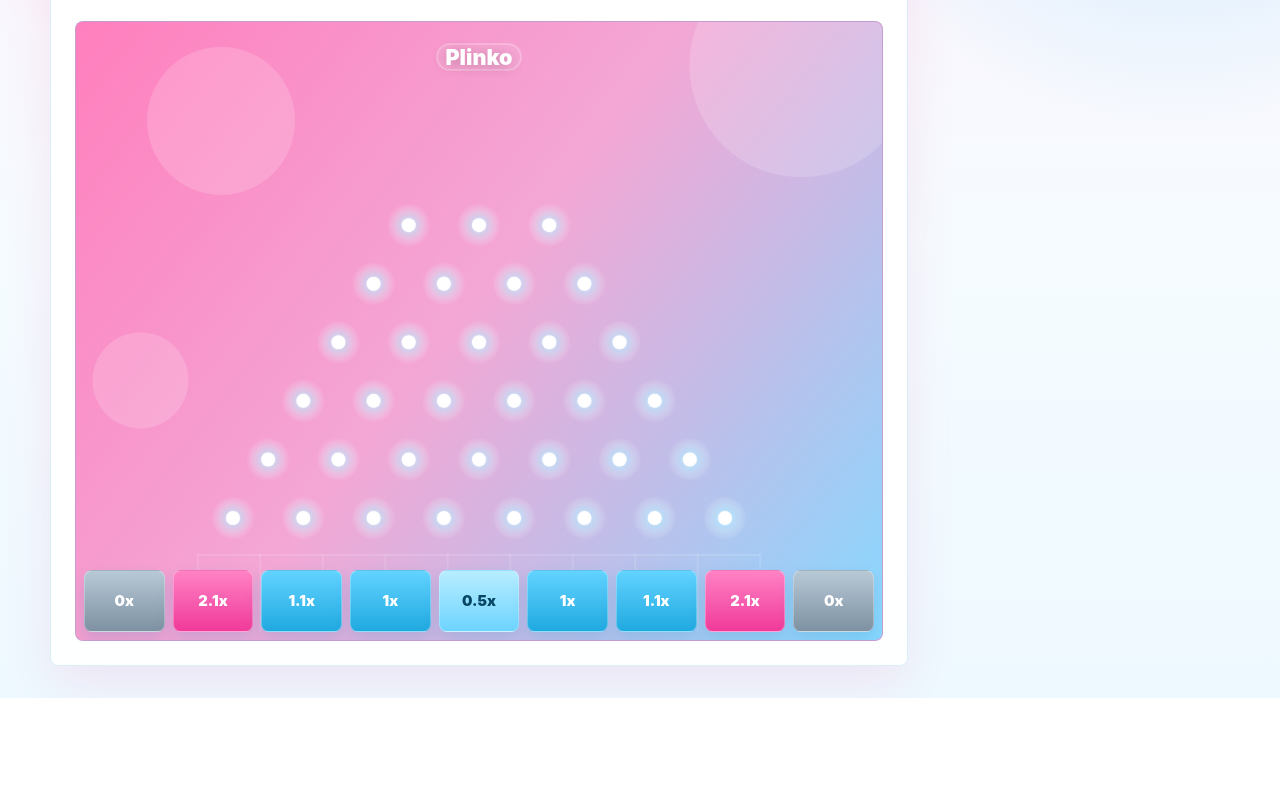
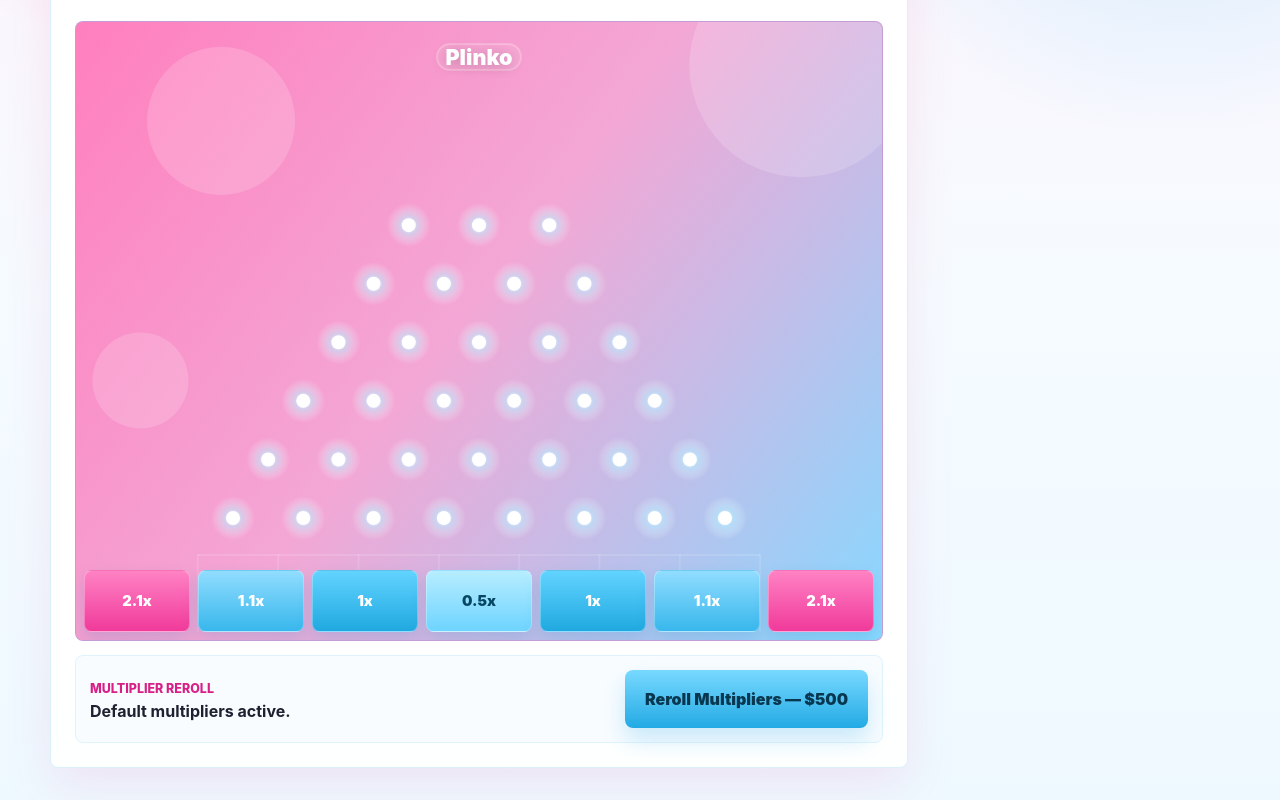
Before and after one commit to Woojoo-space/Plinko, a React (Vite) app: page / in a window 1280 px wide. Shown: the part 339-1139 px from the top of the page. Before the commit the page ends 1037 px from the top, so only its background shows below. Built offline with nearby package versions, Linux system fonts and the light colour scheme.

Commit message:
Add paid multiplier rerolls

```diff
--- a/src/App.css
+++ b/src/App.css
@@ -178,7 +178,7 @@ button:disabled {
   right: 0;
   z-index: 2;
   display: grid;
-  grid-template-columns: repeat(9, minmax(0, 1fr));
+  grid-template-columns: repeat(7, minmax(0, 1fr));
   gap: 8px;
   padding: 0 8px 8px;
   pointer-events: none;
@@ -199,19 +199,60 @@ button:disabled {
 }
 
 .slot:nth-child(1),
-.slot:nth-child(9) {
-  background: linear-gradient(180deg, #b8c9d6, #7d91a2);
-  color: #ffffff;
+.slot:nth-child(7) {
+  background: linear-gradient(180deg, #ff82c4, #f03a9a);
 }
 
 .slot:nth-child(2),
-.slot:nth-child(8) {
-  background: linear-gradient(180deg, #ff82c4, #f03a9a);
+.slot:nth-child(6) {
+  background: linear-gradient(180deg, #91ddff, #38b7ec);
 }
 
-.slot:nth-child(5) {
+.slot:nth-child(4) {
   background: linear-gradient(180deg, #b7edff, #6ed4ff);
   color: #064663;
+}
+
+.reroll-panel {
+  display: grid;
+  grid-template-columns: minmax(0, 1fr) auto;
+  gap: 14px;
+  align-items: center;
+  margin-top: 14px;
+  padding: 14px;
+  border: 1px solid #dff3ff;
+  border-radius: 8px;
+  background: #f8fcff;
+  text-align: left;
+}
+
+.reroll-panel strong {
+  display: block;
+  color: #1f2030;
+  font-size: 1rem;
+  margin-top: 4px;
+}
+
+.reroll-button {
+  min-height: 58px;
+  background: linear-gradient(180deg, #78d9ff, #23aae4);
+  color: #08374f;
+  box-shadow: 0 12px 22px rgba(35, 170, 228, 0.22);
+}
+
+.rarity-uncommon {
+  border-color: rgba(35, 170, 228, 0.44);
+}
+
+.rarity-rare {
+  border-color: rgba(216, 31, 135, 0.4);
+  box-shadow: 0 12px 32px rgba(216, 31, 135, 0.14);
+}
+
+.rarity-epic,
+.rarity-legendary {
+  border-color: rgba(255, 116, 187, 0.68);
+  box-shadow: 0 14px 36px rgba(255, 116, 187, 0.22);
 }
 
 .history-panel {
@@ -307,4 +348,8 @@ button:disabled {
     min-height: 46px;
     font-size: 0.68rem;
   }
+
+  .reroll-panel {
+    grid-template-columns: 1fr;
+  }
 }
--- a/src/App.jsx
+++ b/src/App.jsx
@@ -2,11 +2,14 @@ import { useEffect, useMemo, useRef, useState } from 'react';
 import './App.css';
 
 const ROWS = 8;
-const SLOT_COUNT = ROWS + 1;
 const HIDDEN_TOP_ROWS = 2;
 const STARTING_BALANCE = 1000;
 const INITIAL_BET = 25;
-const MULTIPLIERS = [0, 2.1, 1.1, 1, 0.5, 1, 1.1, 2.1, 0];
+const DEFAULT_MULTIPLIERS = [2.1, 1.1, 1, 0.5, 1, 1.1, 2.1];
+const SLOT_COUNT = DEFAULT_MULTIPLIERS.length;
+const REROLL_COST = 500;
+const REROLL_COST_LABEL = '$500';
+const SAVE_KEY = 'plinko-progress-v1';
 const BALL_RADIUS = 10;
 const PEG_RADIUS = 7;
 const GRAVITY = 0.34;
@@ -15,6 +18,45 @@ const RESTITUTION = 0.38;
 const PEG_IMPACT_DAMPING = 0.82;
 const MAX_LAUNCH_ANGLE = 0.18;
 const MAX_SPIN = 0.045;
+const MULTIPLIER_PRESETS = {
+  common: [
+    { name: 'Common 1', values: [2.4, 1, 0.9, 0.55, 0.9, 1, 2.4] },
+    { name: 'Common 2', values: [3, 0.9, 0.9, 0.6, 0.9, 0.9, 3] },
+    { name: 'Common 3', values: [3.6, 0.8, 0.9, 0.65, 0.9, 0.8, 3.6] },
+    { name: 'Common 4', values: [4.2, 0.8, 0.9, 0.6, 0.9, 0.8, 4.2] },
+    { name: 'Common 5', values: [2.6, 1.2, 0.9, 0.55, 0.9, 1.2, 2.6] },
+    { name: 'Common 6', values: [3.2, 1.1, 0.9, 0.55, 0.9, 1.1, 3.2] },
+    { name: 'Common 7', values: [4.5, 0.7, 0.95, 0.6, 0.95, 0.7, 4.5] },
+    { name: 'Common 8', values: [5, 0.7, 0.95, 0.6, 0.95, 0.7, 5] },
+  ],
+  uncommon: [
+    { name: 'Uncommon 1', values: [2.8, 1.3, 0.95, 0.5, 0.95, 1.3, 2.8] },
+    { name: 'Uncommon 2', values: [3.5, 1.1, 0.95, 0.55, 0.95, 1.1, 3.5] },
+    { name: 'Uncommon 3', values: [4, 1, 1, 0.55, 1, 1, 4] },
+    { name: 'Uncommon 4', values: [4.8, 0.9, 1, 0.55, 1, 0.9, 4.8] },
+    { name: 'Uncommon 5', values: [5.5, 0.8, 1, 0.55, 1, 0.8, 5.5] },
+  ],
+  rare: [
+    { name: 'Rare 1', values: [3, 1.4, 1, 0.5, 1, 1.4, 3] },
+    { name: 'Rare 2', values: [4, 1.2, 1.05, 0.5, 1.05, 1.2, 4] },
+    { name: 'Rare 3', values: [5, 1, 1.05, 0.55, 1.05, 1, 5] },
+    { name: 'Rare 4', values: [6, 0.9, 1.05, 0.55, 1.05, 0.9, 6] },
+  ],
+  epic: [
+    { name: 'Epic 1', values: [4, 1.4, 1.05, 0.5, 1.05, 1.4, 4] },
+    { name: 'Epic 2', values: [5.5, 1.1, 1.1, 0.55, 1.1, 1.1, 5.5] },
+  ],
+  legendary: [
+    { name: 'Legendary 1', values: [6, 1.2, 1.1, 0.5, 1.1, 1.2, 6] },
+  ],
+};
+const RARITY_CHANCES = [
+  { rarity: 'common', chance: 0.45 },
+  { rarity: 'uncommon', chance: 0.3 },
+  { rarity: 'rare', chance: 0.16 },
+  { rarity: 'epic', chance: 0.07 },
+  { rarity: 'legendary', chance: 0.02 },
+];
 
 function formatMoney(amount) {
   return `$${amount.toLocaleString('en-US', {
@@ -29,6 +71,73 @@ function formatBetInput(amount) {
 
 function clamp(value, min, max) {
   return Math.min(Math.max(value, min), max);
+}
+
+function isValidMultiplierSet(multipliers) {
+  return (
+    Array.isArray(multipliers) &&
+    multipliers.length === SLOT_COUNT &&
+    multipliers.every((multiplier) => Number.isFinite(multiplier))
+  );
+}
+
+function loadSavedProgress() {
+  if (typeof window === 'undefined') {
+    return {
+      balance: STARTING_BALANCE,
+      multipliers: DEFAULT_MULTIPLIERS,
+      rarity: 'default',
+    };
+  }
+
+  try {
+    const savedProgress = JSON.parse(window.localStorage.getItem(SAVE_KEY));
+    const savedBalance = Number(savedProgress?.balance);
+    const hasSavedMultipliers = isValidMultiplierSet(savedProgress?.multipliers);
+
+    return {
+      balance: Number.isFinite(savedBalance) && savedBalance >= 0 ? savedBalance : STARTING_BALANCE,
+      multipliers: hasSavedMultipliers ? savedProgress.multipliers : DEFAULT_MULTIPLIERS,
+      rarity: hasSavedMultipliers ? savedProgress?.rarity || 'custom' : 'default',
+    };
+  } catch {
+    return {
+      balance: STARTING_BALANCE,
+      multipliers: DEFAULT_MULTIPLIERS,
+      rarity: 'default',
+    };
+  }
+}
+
+function saveProgress(progress) {
+  if (typeof window === 'undefined') {
+    return;
+  }
+
+  window.localStorage.setItem(SAVE_KEY, JSON.stringify(progress));
+}
+
+function rerollMultiplierPreset() {
+  const rarityRoll = Math.random();
+  let cumulativeChance = 0;
+  let selectedRarity = RARITY_CHANCES[RARITY_CHANCES.length - 1].rarity;
+
+  for (const { rarity, chance } of RARITY_CHANCES) {
+    cumulativeChance += chance;
+    if (rarityRoll <= cumulativeChance) {
+      selectedRarity = rarity;
+      break;
+    }
+  }
+
+  const presets = MULTIPLIER_PRESETS[selectedRarity];
+  const preset = presets[Math.floor(Math.random() * presets.length)];
+
+  return {
+    rarity: selectedRarity,
+    name: preset.name,
+    multipliers: [...preset.values],
+  };
 }
 
 function getBoardGeometry(width, height) {
@@ -189,9 +298,19 @@ function App() {
   const geometryRef = useRef(null);
   const nextBallId = useRef(1);
   const activeBetsRef = useRef(new Map());
+  const multipliersRef = useRef(DEFAULT_MULTIPLIERS);
+  const rerollInProgressRef = useRef(false);
+  const rerollTimerRef = useRef(null);
+  const initialProgress = useMemo(loadSavedProgress, []);
 
-  const [balance, setBalance] = useState(STARTING_BALANCE);
+  const [balance, setBalance] = useState(initialProgress.balance);
   const [betInput, setBetInput] = useState(String(INITIAL_BET));
+  const [activeMultipliers, setActiveMultipliers] = useState(initialProgress.multipliers);
+  const [activeRarity, setActiveRarity] = useState(initialProgress.rarity);
+  const [isRerolling, setIsRerolling] = useState(false);
+  const [rerollMessage, setRerollMessage] = useState(
+    initialProgress.rarity === 'default' ? 'Default multipliers active.' : `${initialProgress.rarity} multipliers active.`,
+  );
   const [activeBalls, setActiveBalls] = useState(0);
   const [lastDrop, setLastDrop] = useState('Drop a ball to start playing.');
   const [history, setHistory] = useState([]);
@@ -202,12 +321,24 @@ function App() {
 
   const slotLabels = useMemo(
     () =>
-      MULTIPLIERS.map((multiplier, index) => ({
+      activeMultipliers.map((multiplier, index) => ({
         id: `${multiplier}-${index}`,
         multiplier,
       })),
-    [],
+    [activeMultipliers],
   );
+
+  useEffect(() => {
+    multipliersRef.current = activeMultipliers;
+  }, [activeMultipliers]);
+
+  useEffect(() => {
+    saveProgress({
+      balance,
+      multipliers: activeMultipliers,
+      rarity: activeRarity,
+    });
+  }, [activeMultipliers, activeRarity, balance]);
 
   useEffect(() => {
     const canvas = canvasRef.current;
@@ -230,7 +361,7 @@ function App() {
 
     function finishBall(ball, slotIndex) {
       const dropBet = activeBetsRef.current.get(ball.id) ?? 0;
-      const multiplier = MULTIPLIERS[slotIndex];
+      const multiplier = multipliersRef.current[slotIndex] ?? 0;
       const payout = dropBet * multiplier;
       const profit = payout - dropBet;
 
@@ -319,6 +450,7 @@ function App() {
     return () => {
       resizeObserver.disconnect();
       window.cancelAnimationFrame(animationRef.current);
+      window.clearTimeout(rerollTimerRef.current);
     };
   }, []);
 
@@ -381,11 +513,42 @@ function App() {
     setBetInput(formatBetInput(Math.min(nextBet, maxBet)));
   }
 
+  function handleRerollMultipliers() {
+    if (rerollInProgressRef.current) {
+      return;
+    }
+
+    if (balance < REROLL_COST) {
+      setRerollMessage(`Not enough money. Reroll costs ${formatMoney(REROLL_COST)}.`);
+      setLastDrop(`Not enough money to reroll multipliers.`);
+      return;
+    }
+
+    rerollInProgressRef.current = true;
+    setIsRerolling(true);
+
+    const result = rerollMultiplierPreset();
+    setBalance((current) => current - REROLL_COST);
+    setActiveMultipliers(result.multipliers);
+    setActiveRarity(result.rarity);
+    setRerollMessage(`${result.rarity.toUpperCase()} MULTIPLIERS! ${result.name} activated.`);
+    setLastDrop(`New multiplier set: ${result.rarity}. Reroll cost ${formatMoney(REROLL_COST)}.`);
+
+    window.clearTimeout(rerollTimerRef.current);
+    rerollTimerRef.current = window.setTimeout(() => {
+      rerollInProgressRef.current = false;
+      setIsRerolling(false);
+    }, 400);
+  }
+
   function resetGame() {
     ballsRef.current = [];
     activeBetsRef.current.clear();
     setBalance(STARTING_BALANCE);
     setBetInput(String(INITIAL_BET));
+    setActiveMultipliers(DEFAULT_MULTIPLIERS);
+    setActiveRarity('default');
+    setRerollMessage('Default multipliers active.');
     setActiveBalls(0);
     setHistory([]);
     setLastDrop('Balance reset. The board is ready.');
@@ -448,6 +611,21 @@ function App() {
               ))}
             </div>
           </div>
+
+          <div className={`reroll-panel rarity-${activeRarity}`}>
+            <div>
+              <span className="label">Multiplier reroll</span>
+              <strong>{rerollMessage}</strong>
+            </div>
+            <button
+              className="reroll-button"
+              type="button"
+              onClick={handleRerollMultipliers}
+              disabled={isRerolling}
+            >
+              Reroll Multipliers &mdash; {REROLL_COST_LABEL}
+            </button>
+          </div>
         </div>
 
         <aside className="history-panel" aria-label="Recent drops">
```
Also changed, not shown: 1 other file (tests, documents, lock files or other folders).
